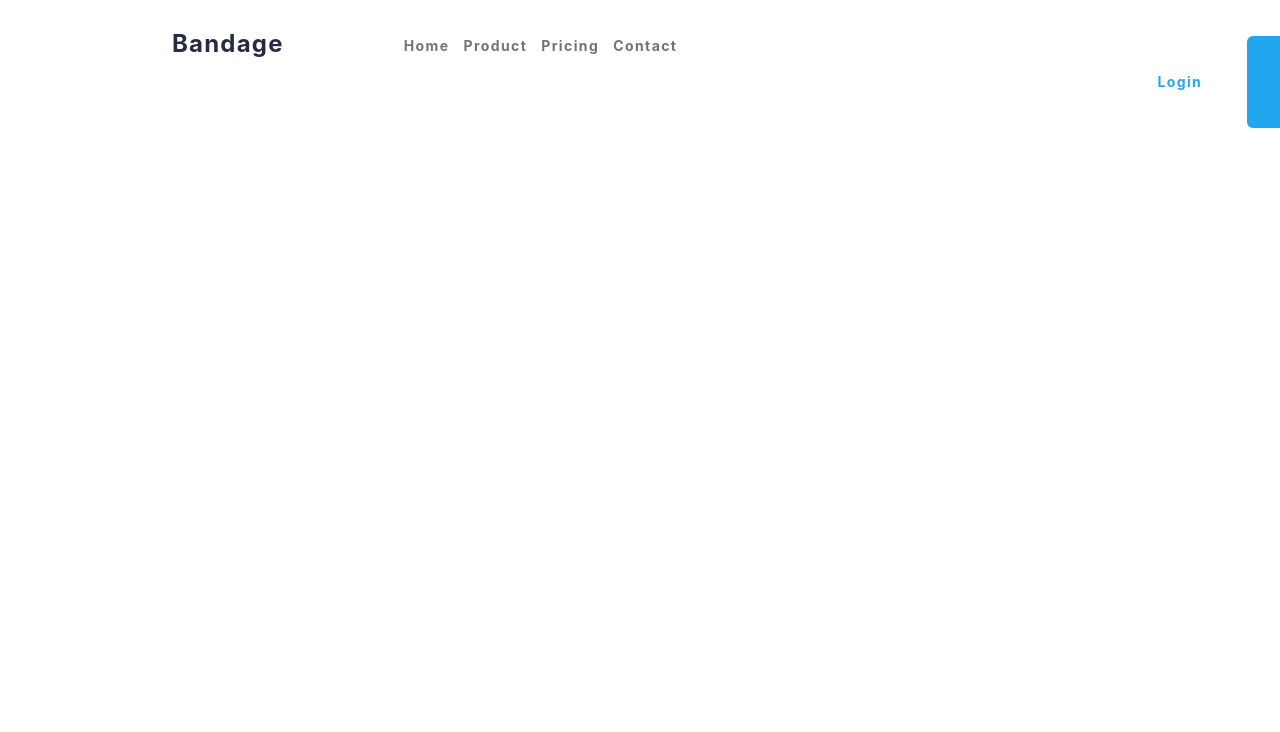
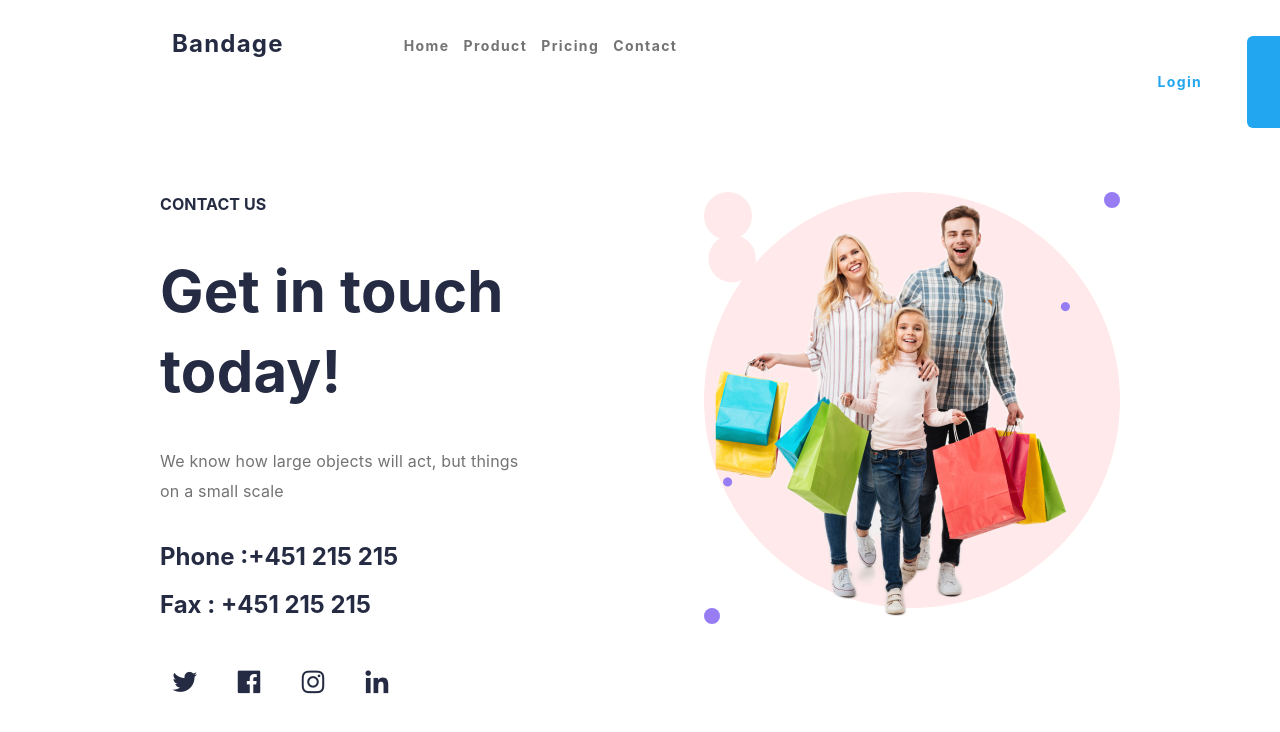
Before and after one commit to deniz244/e-commerce, a React (Create React App) app: page /contact in a window 1280 px wide. Shown: the top 732 px of the page. Built offline with nearby package versions, Linux system fonts and the light colour scheme.

Commit message:
ContactHeader comp completed needs css fixes

```diff
--- a/src/components/contactPageComps/ContactHeader.js
+++ b/src/components/contactPageComps/ContactHeader.js
@@ -1,11 +1,49 @@
 import React from "react";
-
 import AboutNav from "../navbars/AboutNav";
+import headerImg from "../../assets/contactPage/header.png";
 
 export default function ContactHeader() {
   return (
     <div>
       <AboutNav />
+      <div className="flex justify-between py-28">
+        <div className="flex flex-col gap-[35px] w-[400px] text-[#252B42] ml-40">
+          <h5 className="font-['Montserrat', sans-serif] font-bold text-base leading-[24px] tracking-[0.1px]">
+            CONTACT US
+          </h5>
+          <h1 className="font-['Montserrat', sans-serif] font-bold text-[58px] leading-[80px] tracking-[0.2px]">
+            Get in touch today!
+          </h1>
+          <h4 className="text-[#737373] w-[376px] leading-[30px] tracking-[0.2px]">
+            We know how large objects will act, but things on a small scale{" "}
+          </h4>
+          <div className="flex flex-col gap-4 font-bold text-2xl">
+            <p>Phone :+451 215 215</p>
+            <p>Fax : +451 215 215</p>{" "}
+          </div>
+          <div className="flex gap-[34px] p-[10px] text-3xl text-[#252B42]">
+            <a>
+              <i class="bx bxl-twitter"></i>
+            </a>
+            <a>
+              <i class="bx bxl-facebook-square"></i>
+            </a>
+            <a>
+              <i class="bx bxl-instagram"></i>
+            </a>
+            <a>
+              <i class="bx bxl-linkedin"></i>
+            </a>
+          </div>
+        </div>
+        <div className="relative z-0 mr-40">
+          <div className="relative z-0 bg-[#FFE9EA] rounded-[100%]  p-52"></div>
+          <div className="absolute top-0 bg-[#FFE9EA] rounded-[100%] p-6"></div>
+          <div className="absolute bg-[#977DF4] rounded-[100%] p-2"></div>
+          <div className="absolute right-0 top-0 bg-[#977DF4] rounded-[100%] p-2"></div>
+          <img src={headerImg} className="absolute top-0 "></img>
+        </div>
+      </div>
     </div>
   );
 }
```
Also changed, not shown: src/assets/contactPage/header.png (added).
